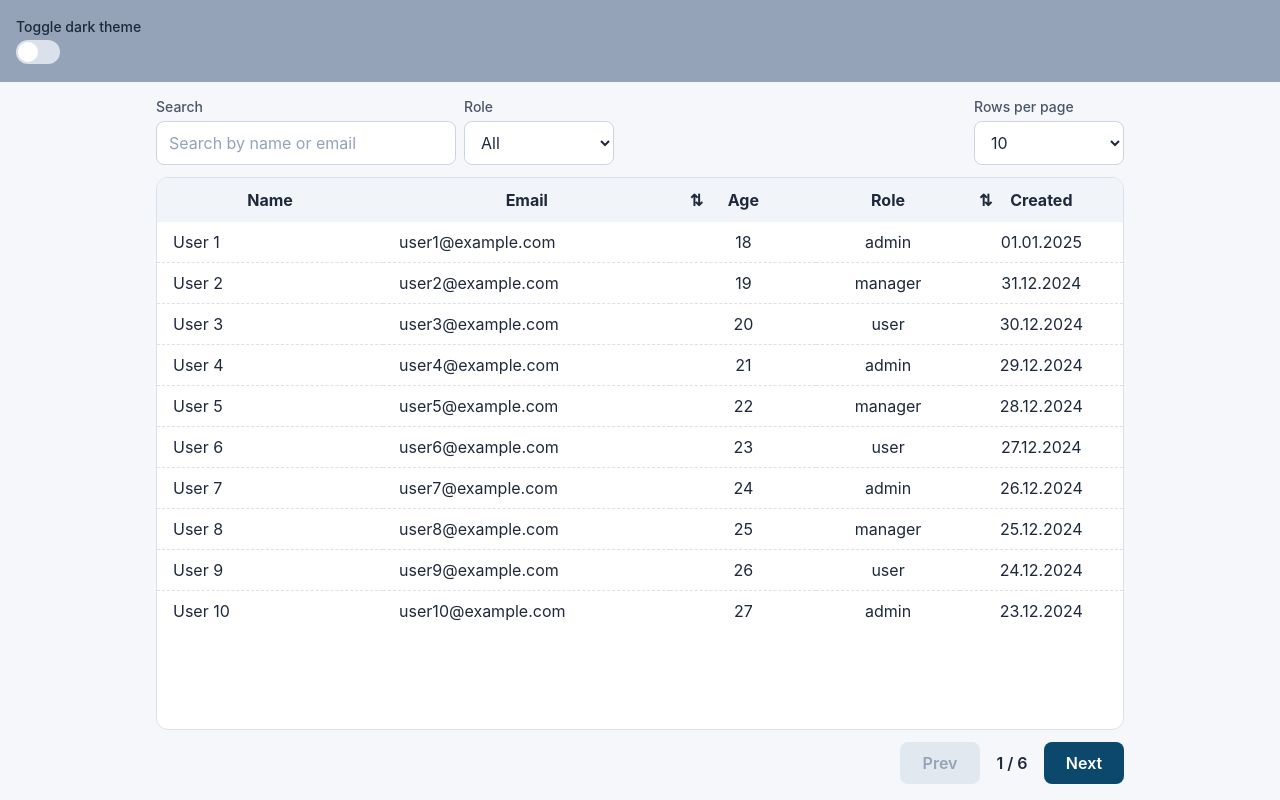
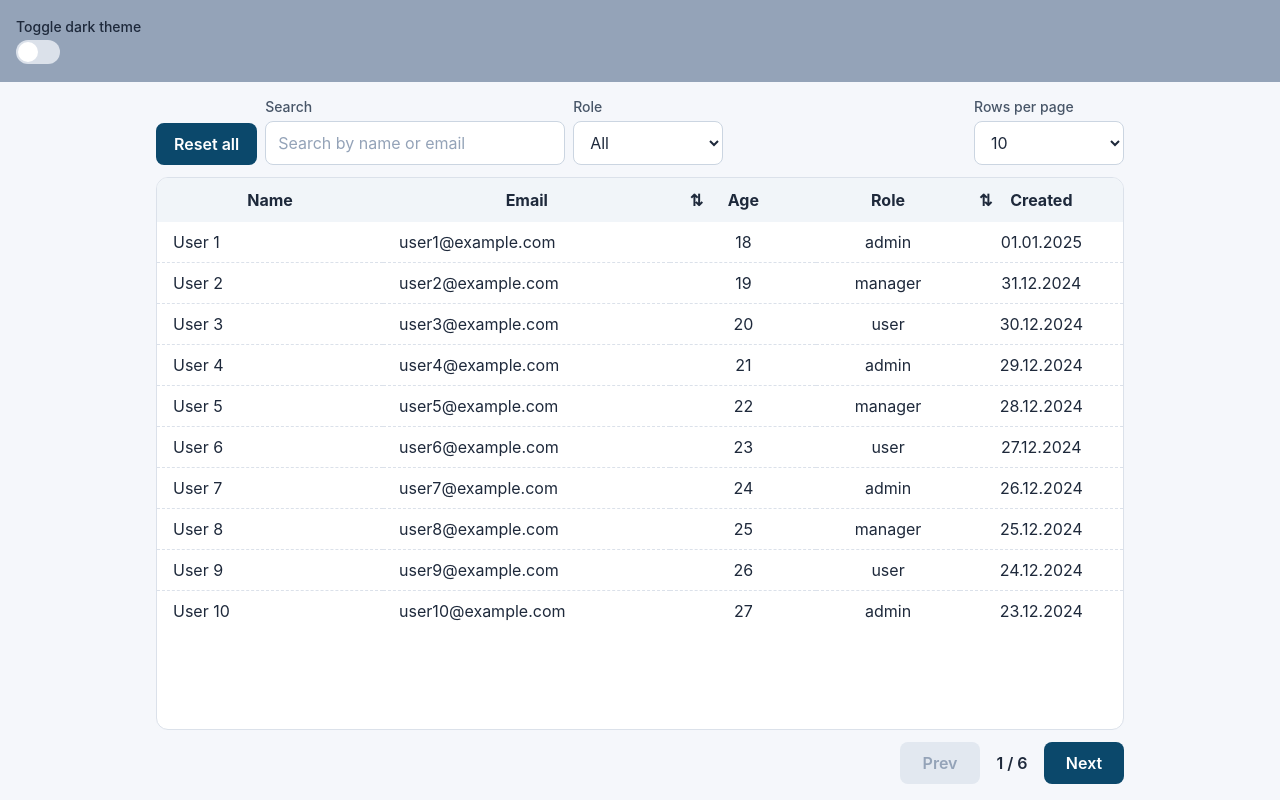
Before and after one commit to linska/nuxt-users-dashboard, a Nuxt app: page / in a window 1280 px wide. Built offline with nearby package versions, Linux system fonts and the light colour scheme.

Commit message:
feat: add table reset and finalize project setup

```diff
--- a/components/UserFilters.vue
+++ b/components/UserFilters.vue
@@ -1,5 +1,13 @@
 <template>
   <div class="filters">
+    <button
+      type="button"
+      class="reset-button"
+      @click="$emit('click:reset')"
+    >
+      Reset all
+    </button>
+
     <BaseInput
       v-model="localSearch"
       name="search"
@@ -37,6 +45,7 @@ const props = defineProps<{
 }>()
 
 const emit = defineEmits([
+  'click:reset',
   'update:search',
   'update:role',
   'update:perPage',
@@ -89,6 +98,7 @@ onBeforeUnmount(() => {
 .filters {
   display: flex;
   flex-wrap: wrap;
+  align-items: end;
   gap: 8px;
   margin-bottom: 12px;
 }
--- a/composables/useUsersTable.ts
+++ b/composables/useUsersTable.ts
@@ -87,6 +87,17 @@ export function useUsersTable(users: User[]) {
     });
   }
 
+  function resetTableState() {
+    updateQuery({
+      search: undefined,
+      role: undefined,
+      sortBy: undefined,
+      sortDirection: undefined,
+      page: undefined,
+      perPage: undefined,
+    });
+  }
+
   const page = computed({
     get: () => {
       const value = Number(route.query.page);
@@ -168,5 +179,6 @@ export function useUsersTable(users: User[]) {
     totalPages,
 
     onSort,
+    resetTableState,
   }
 }
--- a/pages/index.vue
+++ b/pages/index.vue
@@ -7,6 +7,7 @@
       @update:search="search = $event"
       @update:role="role = $event"
       @update:perPage="perPage = $event"
+      @click:reset="resetTableState"
     />
 
     <UserTable
@@ -39,6 +40,7 @@ const {
   paginatedUsers,
   totalPages,
   onSort,
+  resetTableState,
 } = useUsersTable(users)
 </script>
 
```
